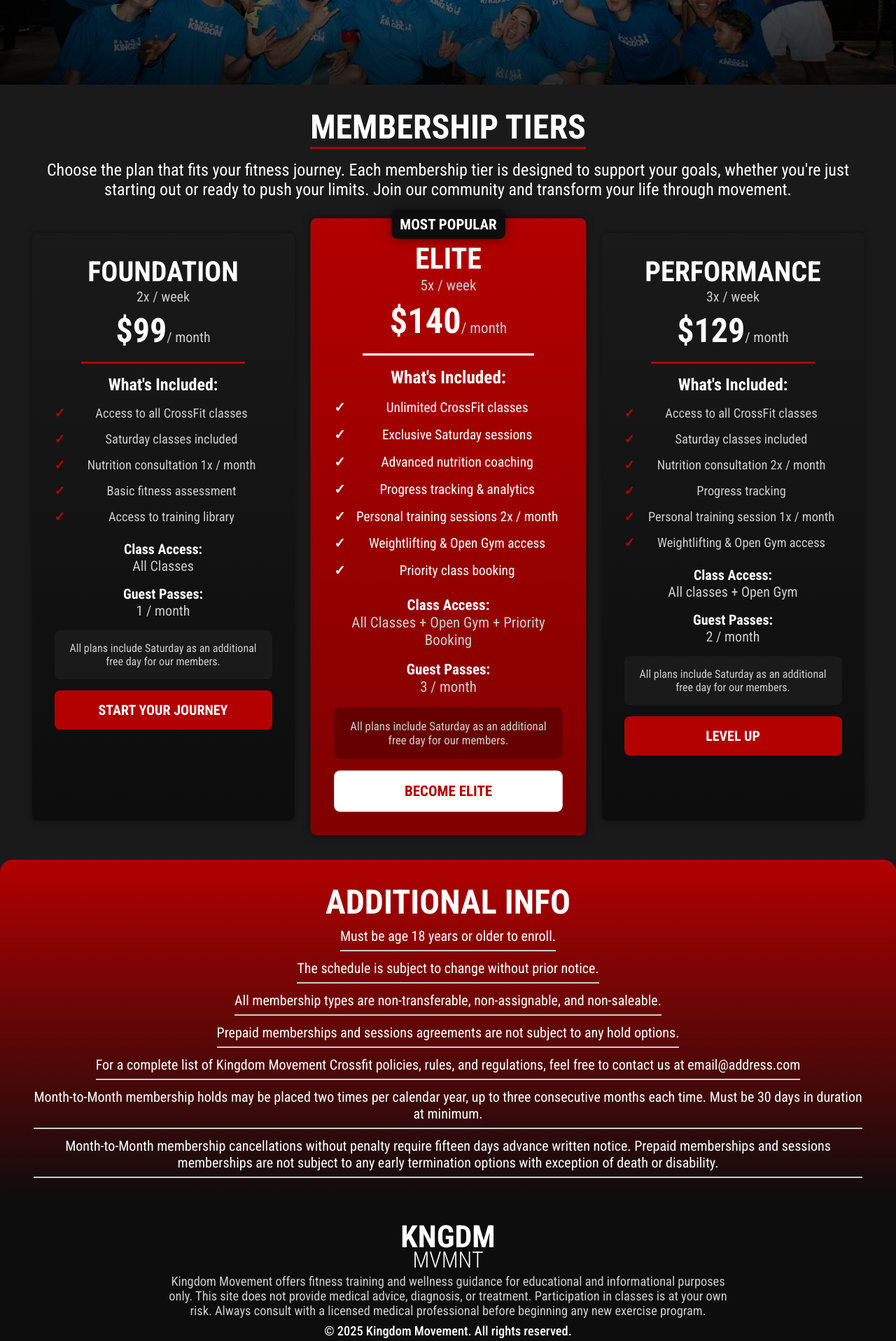
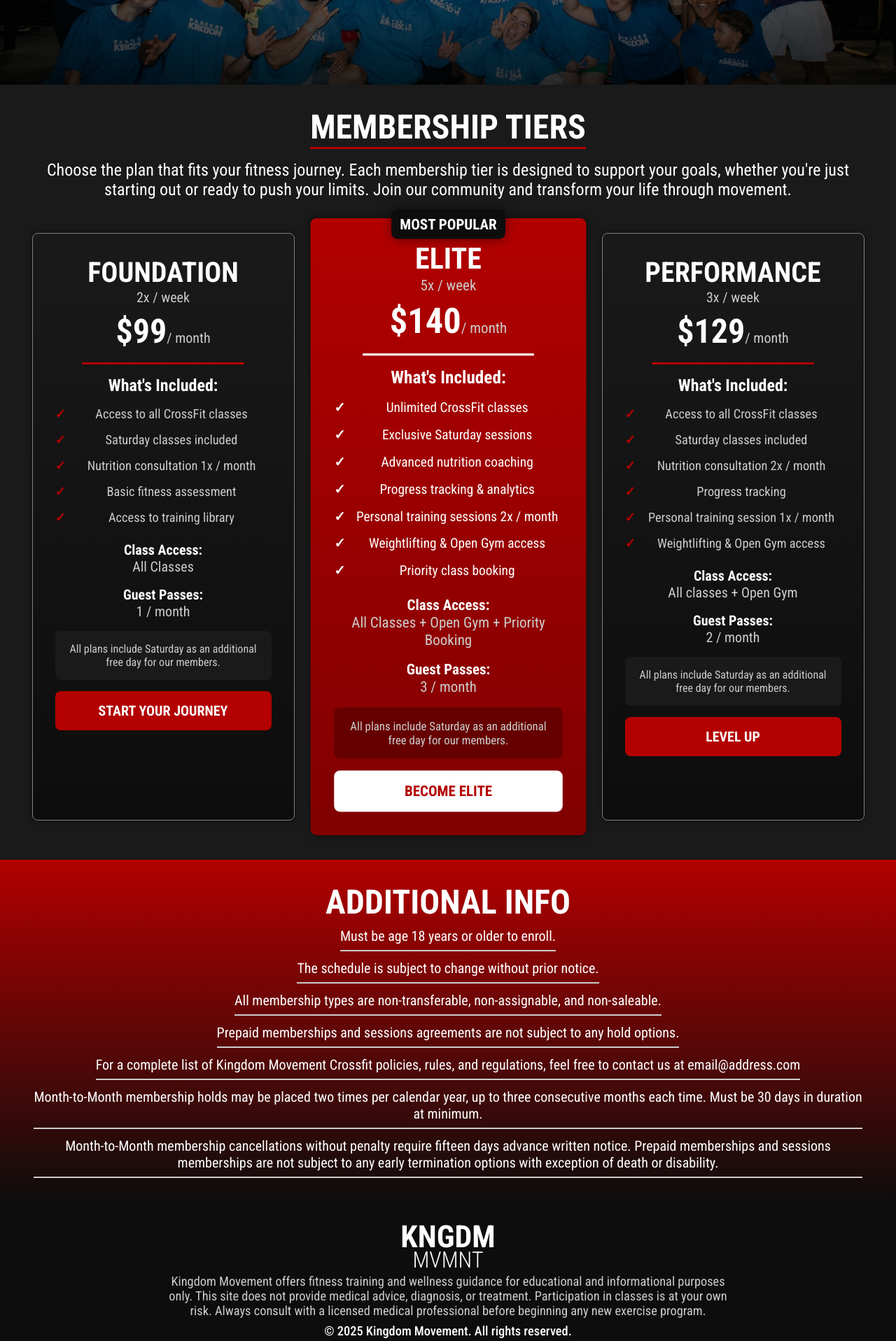
Before and after one commit to gilmerperez/kingdom-movement, a React (Vite) app: page /pricing in a window 1280 px wide. Shown: the part 469-2386 px from the top of the page at 70% size. Built offline with nearby package versions, Linux system fonts and the light colour scheme.

Commit message:
Made styles in pricing page similar to rest of website

```diff
--- a/src/pages/Pricing/Pricing.module.css
+++ b/src/pages/Pricing/Pricing.module.css
@@ -44,6 +44,7 @@
   position: relative;
   border-radius: 8px;
   flex-direction: column;
+  border: 1px solid hsl(0, 0%, 50%);
   box-shadow: 0px 0px 10px hsla(0, 0%, 0%, 0.5);
   background: linear-gradient(to top, var(--header-bg-color), var(--bg-color));
 }
@@ -191,8 +192,6 @@
   flex-direction: column;
   justify-content: center;
   color: hsl(0, 0%, 100%);
-  border-top-left-radius: 18px;
-  border-top-right-radius: 18px;
   background: linear-gradient(to top, var(--footer-bg-color), var(--primary));
 }
 
@@ -219,6 +218,7 @@
 }
 
 .membershipCard.popular {
+  border: none;
   transform: scale(1.05);
   background: linear-gradient(to top, hsl(0, 100%, 25%), hsl(0, 100%, 35%));
 }
@@ -380,8 +380,6 @@
   /* Additional Info */
   .additionalInfoContainer {
     margin-top: 3rem;
-    border-top-left-radius: 12px;
-    border-top-right-radius: 12px;
   }
 
   .additionalInfoTitle {
@@ -477,8 +475,6 @@
   /* Additional info */
   .additionalInfoContainer {
     margin-top: 2rem;
-    border-top-left-radius: 6px;
-    border-top-right-radius: 6px;
   }
 
   .additionalInfoTitle {
```
